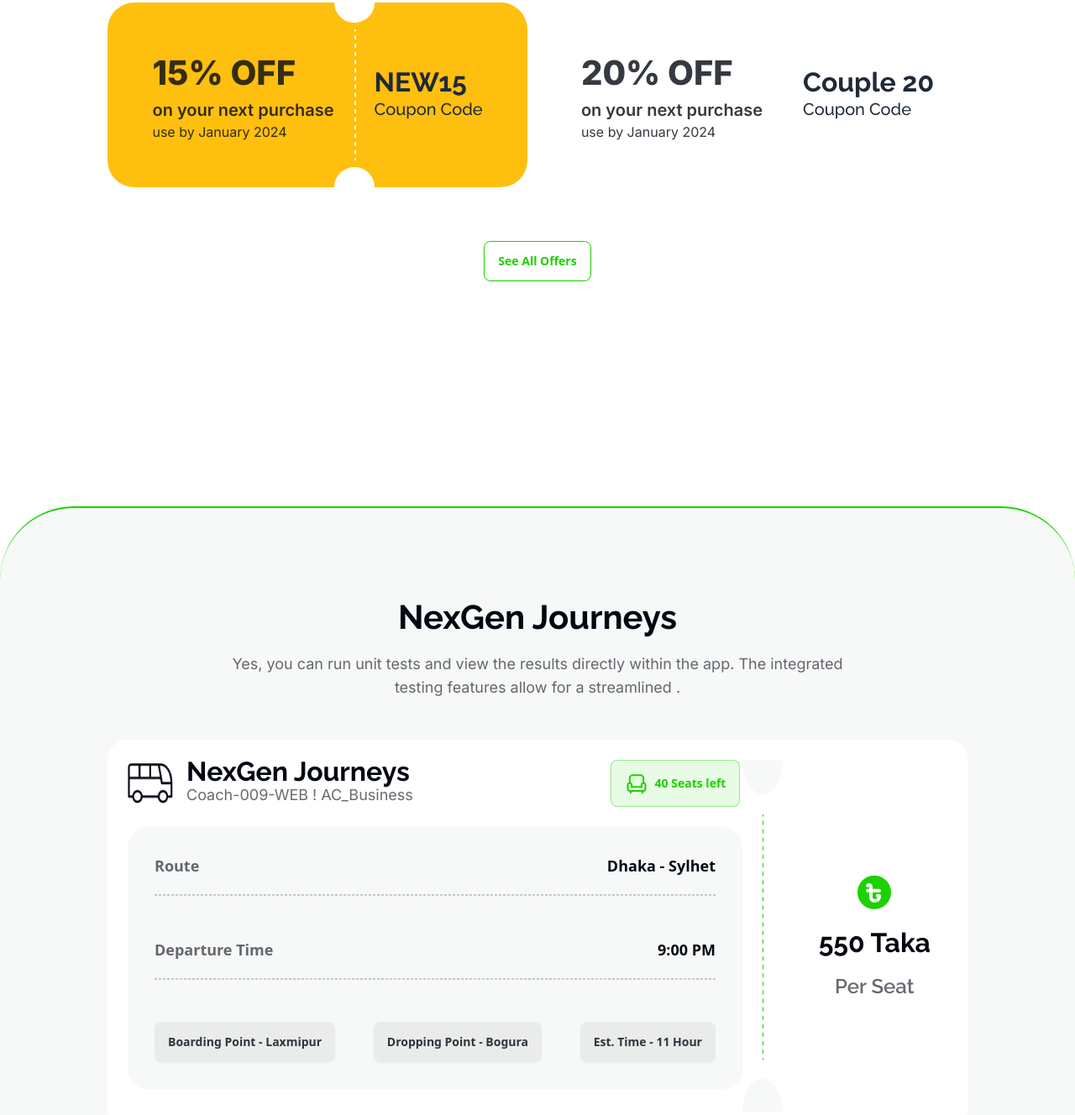
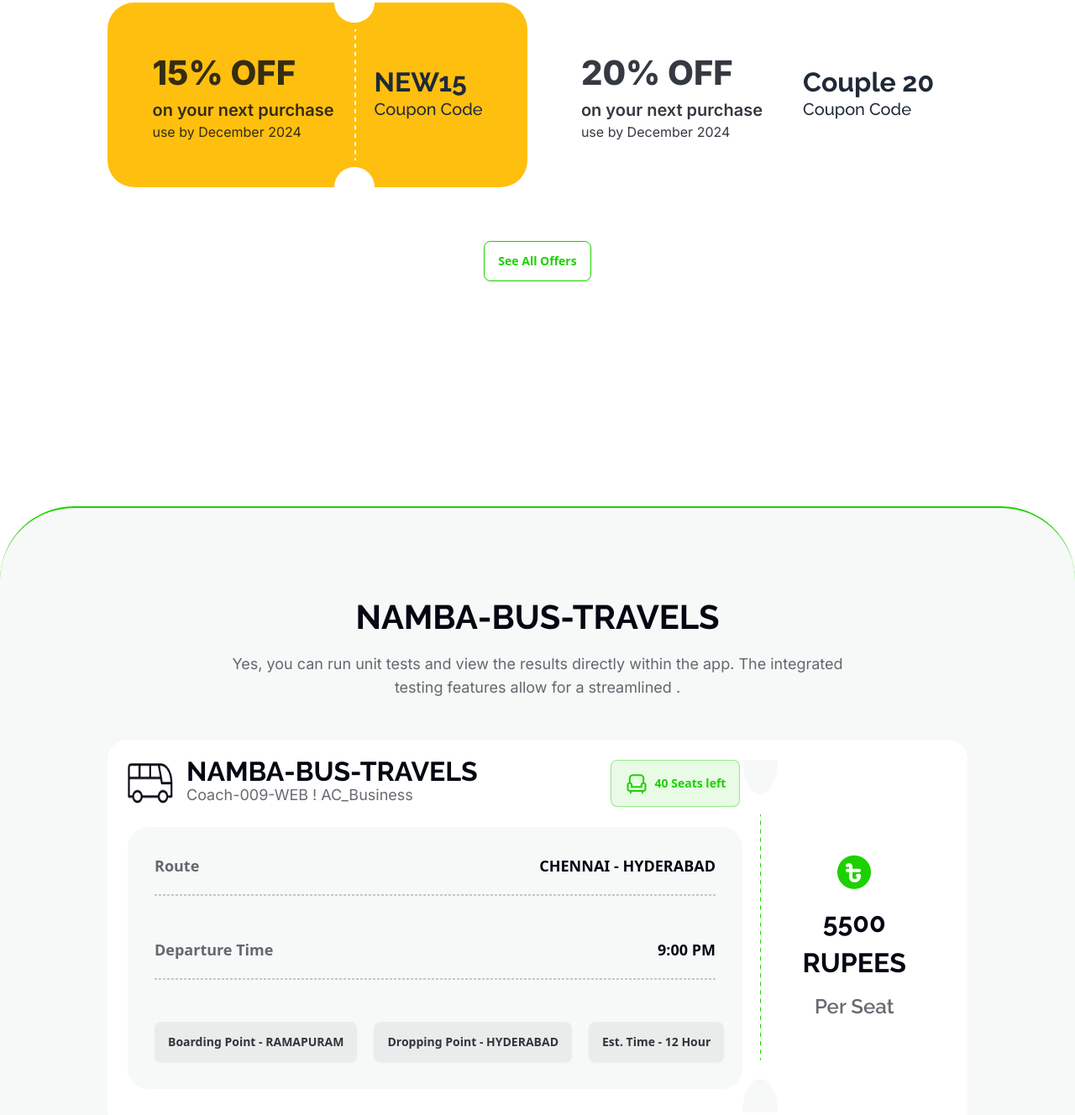
Before and after one commit to sameershaiks13/eticket, a plain HTML site: page index.html in a window 1280 px wide. Shown: the part 899-2227 px from the top of the page at 84% size. Drawn offline with nearby package versions, Linux system fonts and the light colour scheme.

Commit message:
Update index.html

```diff
--- a/index.html
+++ b/index.html
@@ -75,7 +75,7 @@
                         End-to-End Travel with
                         <br>
                         <span class="text-[#1cd100]">
-                            NexGen Journeys
+                            NAMBA-BUS-TRAVELS
                         </span>
                     </h1>
                     <p class="text-[18px] font_inter text-center w-4/5">
@@ -170,7 +170,7 @@
                                 </span>
                                 <br>
                                 <span>
-                                    use by January 2024
+                                    use by December 2024
                                 </span>
                             </div>
                             <img src="images/cupon-devider.png" alt="" class="w-10 md:w-12 h-[150px] md:h-[220px]">
@@ -198,7 +198,7 @@
                                 </span>
                                 <br>
                                 <span class="">
-                                    use by January 2024
+                                    use by December 2024
                                 </span>
                             </div>
                             <img src="images/cupon-devider.png" alt="" class="w-10 md:w-12 h-[150px] md:h-[220px]">
@@ -226,7 +226,7 @@
             <section id="shodeshPoribahan"
                 class="w-full h-auto rounded-t-[88px] border-[#1dd100] border-t-2 pt-28 text-center bg-[#F7F8F8] pb-[120px]">
                 <h1 class="text-[#030712] font_raleway font-bold text-3xl md:text-[40px] mb-6">
-                    NexGen Journeys
+                    NAMBA-BUS-TRAVELS
                 </h1>
                 <p class="font_inter text-[#03071299] font-normal text-base md:text-lg mb-12">
                     Yes, you can run unit tests and view the results directly within the app. The integrated
@@ -246,7 +246,7 @@
                                 <img src="images/bus-logo.png" alt="" class="w-10 h-8 md:w-[54px] md:h-[48px]">
                                 <div>
                                     <h2 class="font_raleway text-[#030712] text-xl md:text-[32px] font-bold text-left">
-                                        NexGen Journeys
+                                        NAMBA-BUS-TRAVELS
                                     </h2>
                                     <p class="text-left text-[#03071299] font-normal text-base md:text-lg font_inter">
                                         Coach-009-WEB ! AC_Business
@@ -277,7 +277,7 @@
                                     Route
                                 </p>
                                 <p class="text-[#030712]">
-                                    Dhaka - Sylhet
+                                    CHENNAI - HYDERABAD
                                 </p>
                             </div>
 
@@ -297,15 +297,15 @@
                             <div class="w-full justify-between flex flex-col md:flex-row gap-5">
                                 <button
                                     class="btn btn-active btn-neutral bg-[#0307120D] border-none text-[#030712CC] hover:bg-[#0307120D]">
-                                    Boarding Point - Laxmipur
+                                    Boarding Point - RAMAPURAM
                                 </button>
                                 <button
                                     class="btn btn-active btn-neutral bg-[#0307120D] border-none text-[#030712CC] hover:bg-[#0307120D]">
-                                    Dropping Point - Bogura
+                                    Dropping Point - HYDERABAD
                                 </button>
                                 <button
                                     class="btn btn-active btn-neutral bg-[#0307120D] border-none text-[#030712CC] hover:bg-[#0307120D]">
-                                    Est. Time - 11 Hour
+                                    Est. Time - 12 Hour
                                 </button>
                             </div>
 
@@ -322,7 +322,7 @@
                         <div class="flex flex-col gap-3 items-center justify-center">
                             <img src="images/fare.png" alt="" class="w-12">
                             <h2 class="font_raleway font-bold text-[32px] text-[#030712]">
-                                550 Taka
+                                5500 RUPEES
                             </h2>
                             <h4 class="font_raleway font-semibold text-2xl text-[#03071299]">
                                 Per Seat
@@ -624,9 +624,9 @@
                                 <button id="apply"
                                     class="btn btn-active btn-accent text-black font-bold brand_color mb-[20px]"
                                     disabled>
-                                    <!-- <a href="#"> -->
+                                    <a href="#">
                                     Apply
-                                    <!-- </a> -->
+                                    </a>
                                 </button>
                             </div>
 
```
